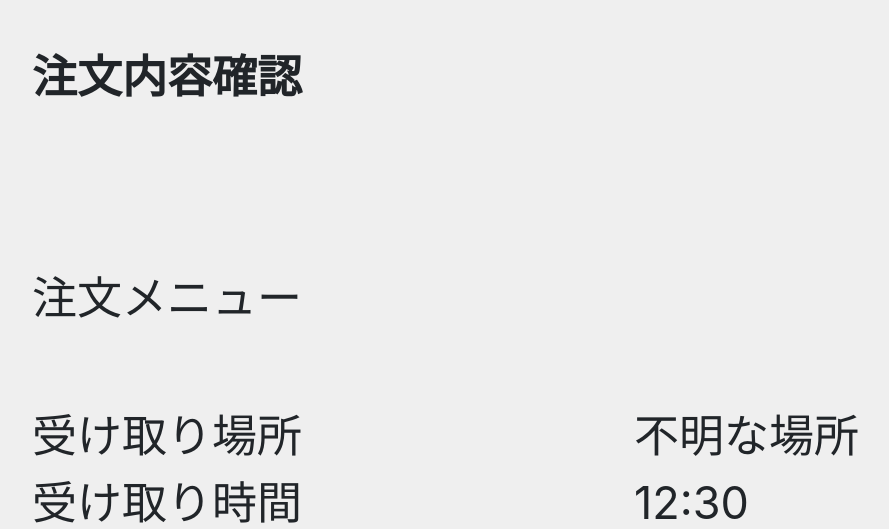
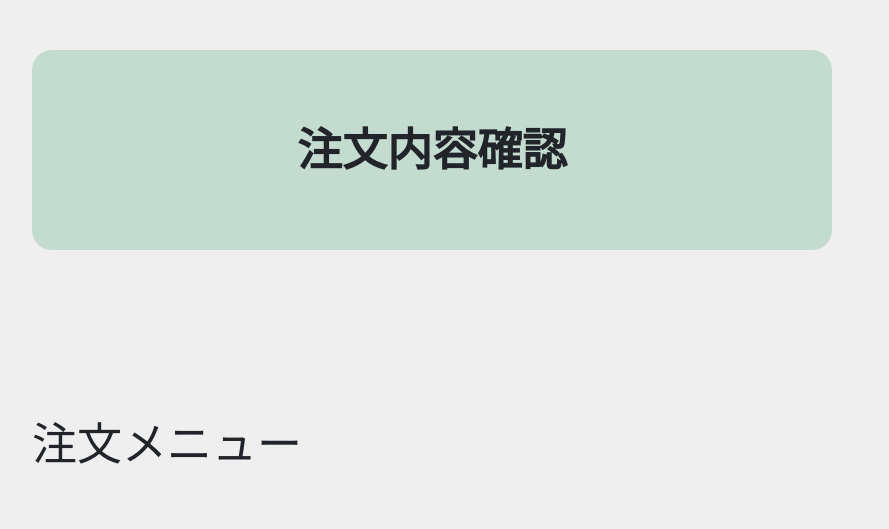
Before and after one commit to goma000/softwareB-2023, a Flask app: page /order_confirmation in a window 1280 px wide. Shown: the part 200-729 px from the top of the page, without its empty margins (18-907 px from the left). Run offline with Flask 3, Linux system fonts and the light colour scheme; data comes from the database, SQL or seed files in the repository.

Commit message:
スタイル修正

```diff
--- a/app.py
+++ b/app.py
@@ -34,7 +34,18 @@ def select_menu():
 def options():
     menu_id = session.get('selected_menu')
     selected_menu = Menu.query.get(menu_id) if menu_id else None
-    return render_template('option.html', selected_menu=selected_menu)
+
+    # クーポン適用後の価格を計算
+    if selected_menu:
+        no_coupon_price = selected_menu.price
+        five_percent_off_price = calculate_total_price(selected_menu.price, '5_percent_off')[3]  # 合計金額のみ使用
+        hundred_yen_off_price = calculate_total_price(selected_menu.price, '100_yen_off')[3]  # 合計金額のみ使用
+    else:
+        no_coupon_price = 0
+        five_percent_off_price = 0
+        hundred_yen_off_price = 0
+
+    return render_template('option.html', selected_menu=selected_menu, no_coupon_price=no_coupon_price,five_percent_off_price=five_percent_off_price, hundred_yen_off_price=hundred_yen_off_price)
 
 @app.route('/select_options', methods=['POST'])
 def select_options():
--- a/static/style.css
+++ b/static/style.css
@@ -219,6 +219,20 @@ header .navbar-collapse {
   -webkit-box-shadow: 0px 2px 4px 0px rgba(0, 0, 0, 0.25);
           box-shadow: 0px 2px 4px 0px rgba(0, 0, 0, 0.25);
 }
+.content .coupon-menu {
+  margin: 50px;
+  border-radius: 20px;
+  background: rgba(137, 182, 158, 0.5);
+  -webkit-box-shadow: 0px 2px 4px 0px rgba(0, 0, 0, 0.25);
+          box-shadow: 0px 2px 4px 0px rgba(0, 0, 0, 0.25);
+}
+.content .pay-menu {
+  margin: 50px;
+  border-radius: 20px;
+  background: rgba(137, 182, 158, 0.5);
+  -webkit-box-shadow: 0px 2px 4px 0px rgba(0, 0, 0, 0.25);
+          box-shadow: 0px 2px 4px 0px rgba(0, 0, 0, 0.25);
+}
 .content .place-check-input {
   margin-top: 115px;
 }
@@ -249,6 +263,9 @@ header .navbar-collapse {
   border: 2px solid #989898;
   -webkit-box-shadow: 0px 0px 8px 0px rgba(0, 0, 0, 0.25);
           box-shadow: 0px 0px 8px 0px rgba(0, 0, 0, 0.25);
+}
+.content .height-300 {
+  height: 300px;
 }
 .content .mb-160 {
   margin-bottom: 160px;
@@ -307,6 +324,25 @@ header .navbar-collapse {
   width: 750px;
   height: auto;
 }
+.content .c-price {
+  margin-left: 50px;
+}
+.content .green-box {
+  width: 800px;
+  height: 200px;
+  background: #C4DBCF;
+  border-radius: 20px;
+  text-align: center;
+  -webkit-box-align: center;
+      -ms-flex-align: center;
+          align-items: center;
+  -webkit-box-pack: center;
+      -ms-flex-pack: center;
+          justify-content: center;
+  display: -webkit-box;
+  display: -ms-flexbox;
+  display: flex;
+}
 
 .margin-content {
   margin-top: 50px;
--- a/static/style.scss
+++ b/static/style.scss
@@ -222,6 +222,20 @@ header {
   box-shadow: 0px 2px 4px 0px rgba(0, 0, 0, 0.25);
 }
 
+.coupon-menu {
+  margin: 50px;
+  border-radius: 20px;
+  background: rgba(137, 182, 158, 0.50);
+  box-shadow: 0px 2px 4px 0px rgba(0, 0, 0, 0.25);
+}
+
+.pay-menu {
+  margin: 50px;
+  border-radius: 20px;
+  background: rgba(137, 182, 158, 0.50);
+  box-shadow: 0px 2px 4px 0px rgba(0, 0, 0, 0.25);
+}
+
 .place-check-input {
   margin-top: 115px;
 }
@@ -243,6 +257,10 @@ header {
     border: 2px solid #989898;
     box-shadow: 0px 0px 8px 0px rgba(0, 0, 0, 0.25);
   }
+}
+
+.height-300 {
+  height: 300px;
 }
 
 .mb-160 {
@@ -304,6 +322,21 @@ header {
   }
 }
 
+.c-price {
+  margin-left: 50px;
+}
+
+.green-box {
+  width: 800px;
+  height: 200px;
+  background: #C4DBCF;
+  border-radius: 20px;
+  text-align: center;
+  align-items: center;
+  justify-content: center;
+  display: flex;
+}
+
 }
 
 .margin-content {
--- a/templates/confirmation.html
+++ b/templates/confirmation.html
@@ -17,7 +17,7 @@
         </nav>
   </header>
     <div class="content margin-content">
-    <h1 class="mb-160 fw-bold">注文内容確認</h1>
+    <h1 class="mb-160 fw-bold green-box">注文内容確認</h1>
     <div class="row mb-70">
         <div class="col col-label">注文メニュー</div>
         <div class="col">{{ menu.name }}</div>
```
Also changed, not shown: templates/option.html (+15 -9 lines).
